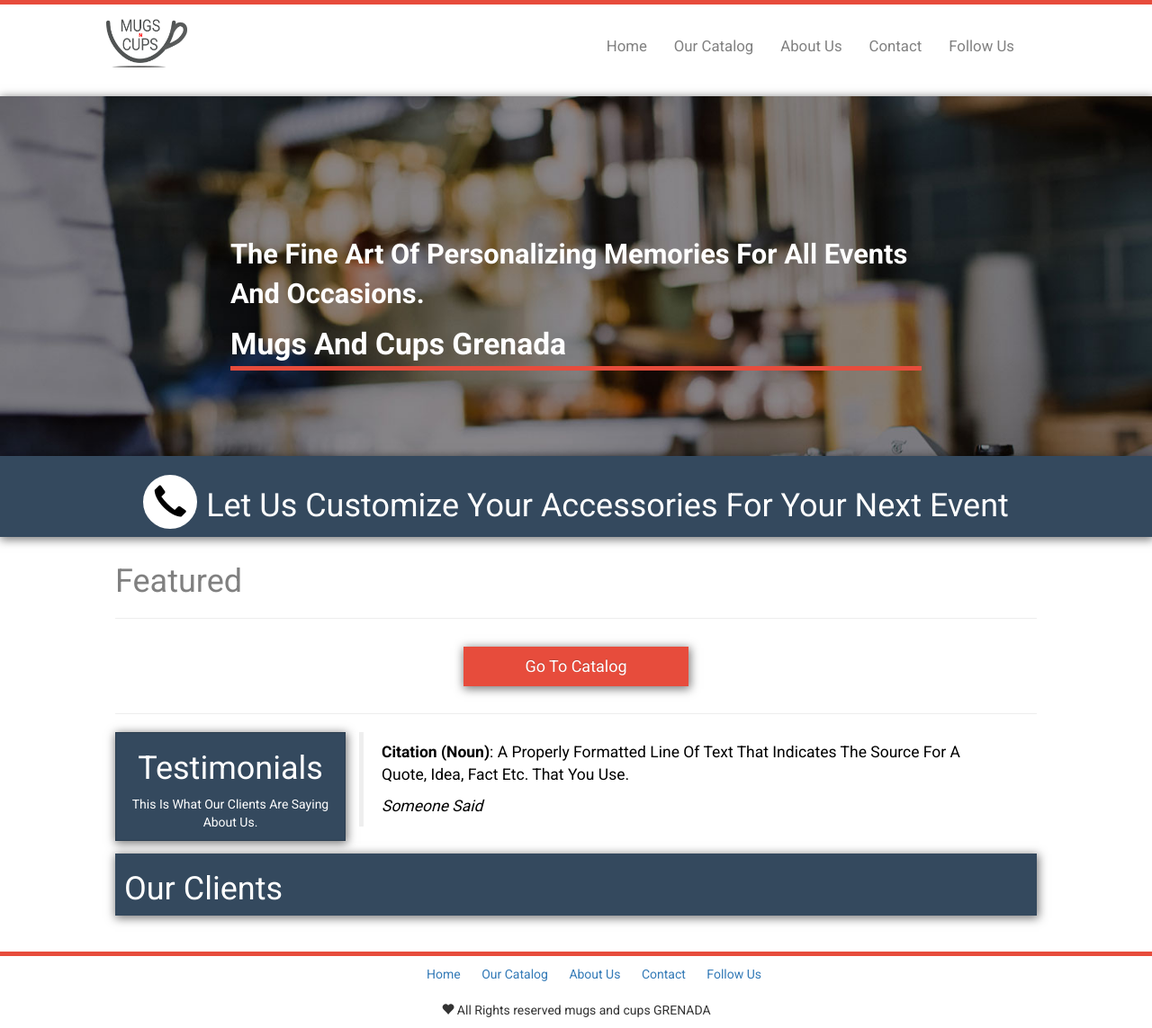
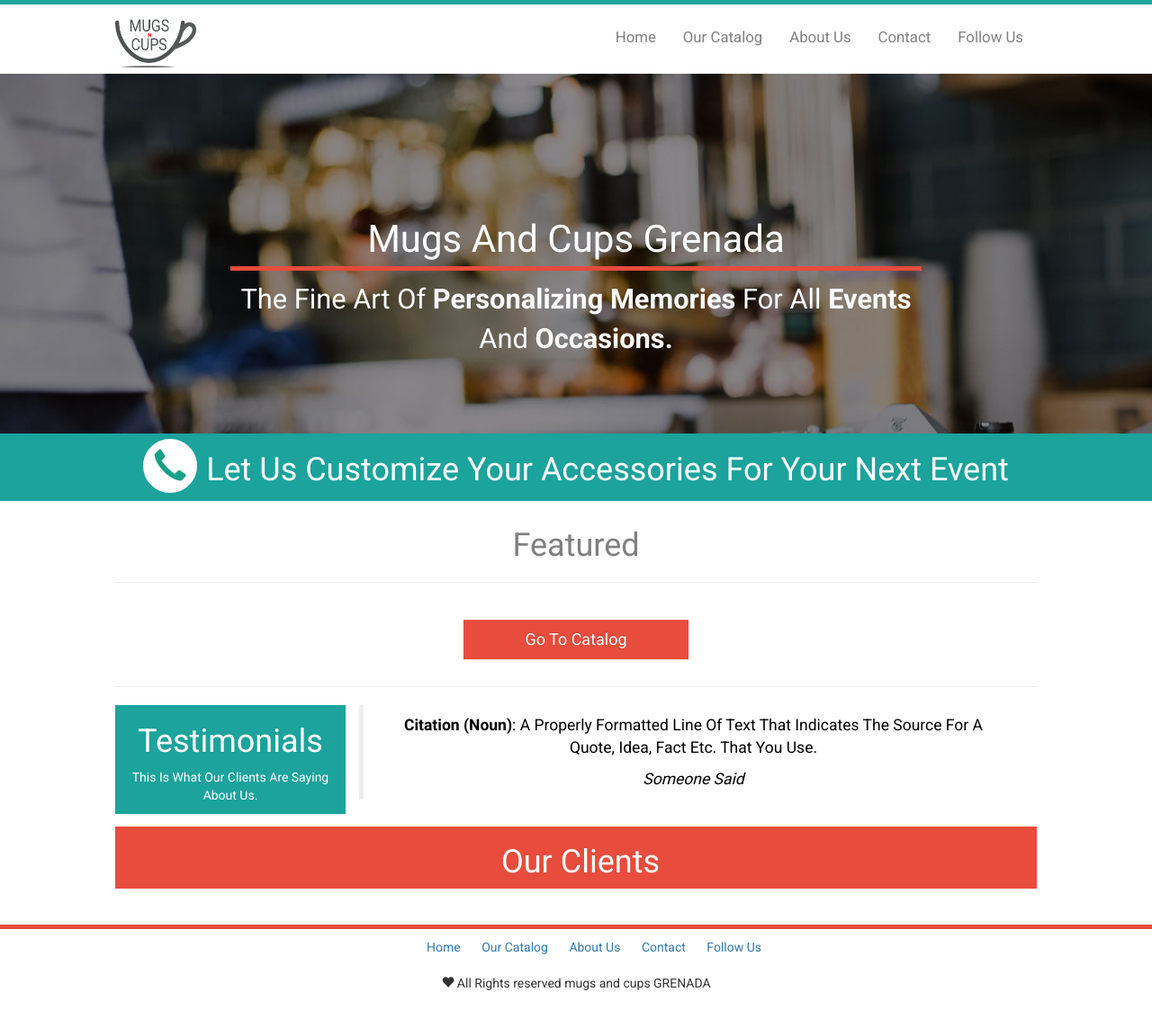
Before and after one commit to ckpd/mugsandcups, a Django app: page / in a window 1280 px wide. Shown: the whole page at 90% size. After the commit the page ends 1101 px from the top, so only its background shows below. Run offline with Django 3.2, Linux system fonts and the light colour scheme; data that the repository does not hold is empty; some libraries are stand-ins or nearby versions.

Commit message:
css changes with alignments

```diff
--- a/mugsandcups/static/css/mainstyle.css
+++ b/mugsandcups/static/css/mainstyle.css
@@ -3,18 +3,14 @@ a:hover{
 }
 
 body{
-    border-top: 5px solid #e74c3c ;
+    border-top: 5px solid #1BA39C;
 	font-family: Arial, Helvetica, sans-serif;
     font-family: 'Roboto';
     width: 100%;
 }
 
 .navbar{
-    margin-left: auto;
-    margin-right: auto;
     font-size: 1.2em;
-    padding-right: 20px;
-
   }
 .navbar a{
     color: grey;
@@ -26,39 +22,43 @@ body{
 
 }
 .nav li{
-    padding-top: 20px;
-
+    padding-top: 10px;
 }
 
 
 .type{
-    text-align: left;
-    font-size: 110%;
+    text-align: center;
+    font-size: .8em;
     color: white;
     text-transform: capitalize;
+    font-weight: 100;
+
 }
 
 .boldtype{
     font-weight: bold;
     color: white;
+    font-weight: 600;
+
 
 }
 
 .subtype{
-    text-align: left;
-    font-size: 1.2em;
+    text-align: center;
+    font-size: 1.5em;
     color: white;
+    font-weight: 100;
     border-bottom: 5px solid #e74c3c;
 
 }
 .welcome {
-    margin-top: 12%;
+    margin-top: 5%;
     color: white;
     font-weight: bold;
     font-size: 2em;
     overflow: hidden;
     width: 60%;
-    text-align: left;
+    text-align: center;
 
 }
 
@@ -68,15 +68,14 @@ body{
     background: url(../img/cta-bg.jpg);
     background-position: top;
     background-size: cover;
-    box-shadow: 1px 2px 10px 1px rgba(1,0,0,0.53);
     overflow: hidden;
+    margin-top: -15px;
 
 }
 .CallToAction{
     width: 100%;
     height: 100%;
-    background: #34495e;
-    box-shadow: 1px 2px 10px 1px rgba(1,0,0,0.53);
+    background: #1BA39C;
     text-align: center;
     text-transform: capitalize;
 
@@ -86,7 +85,7 @@ body{
     text-align: center;
     color: white;
     font-family: 'Roboto';
-
+    font-weight: 100;
 }
 
 
@@ -94,14 +93,14 @@ body{
 .phoneRound{
     border: 2px solid white;
     background: white;
-    color: black;
+    color: #16a085;
     border-radius: 100px;
     width: 60px;
     height: 60px;
-    padding-top: 10px;
     margin-right: 10px;
     text-align: center;
-
+    padding-top: 10px;
+    margin-top: -15px;
 }
 .space{
     height: 10px;
@@ -110,19 +109,29 @@ body{
     text-transform: capitalize;
     color: grey;
     font-family: 'Roboto';
+    text-align: center;
 
+}
+.showcase{
+    width:90%;
+    margin-bottom: 10px;
+    margin-left:auto;
+    margin-right:auto;
 }
 .showcase img{
     display: inline;
-     border-top: 5px solid #34495e;
     margin-top: 5px;
-    width: 245px;
-    height: 200px;
+    width: 100%;
+    height: 100%;
+    padding:5px;
+    box-shadow: 5px 0px 0px -10px rgba(0,0,0,0.4);
+    transition:all ease-in-out 300ms;
 
 }
 .showcase img:hover{
-    display: inline;
-     border-top: 5px solid #e74c3c;
+    display: inline-block;
+    box-shadow: 5px 37px 20px -20px rgba(0,0,0,0.2);
+    transform: translate(0px, -10px);
 
 }
 .btn, .btn-warning, .btn-lg{
@@ -131,15 +140,13 @@ body{
     width: 250px;
     background: #e74c3c;
     border: none;
-    box-shadow: 1px 2px 10px 1px rgba(1,0,0,0.53);
-
+    width: 100%;
 }
 .left{
     text-align: center;
-    background: #34495e;
+    background: #1BA39C;
     color: white;
-    border: 1px solid #2c3e50;
-    box-shadow: 1px 2px 10px 1px rgba(1,0,0,0.53);
+    border: 1px solid #1BA39C;
 
 }
 
@@ -148,13 +155,12 @@ body{
     color: grey;
     background: ;
     height: 150px;
-    box-shadow: 2px 2px 10px 2px rgba(1,0,0,0.53);
 
 }
 .clientline{
-    background: #34495e;
-    color: white;
-    box-shadow: 1px 2px 10px 1px rgba(1,0,0,0.53);
+    background: #e74c3c;
+
+    color: grey;
 
 }
 
@@ -205,6 +211,8 @@ body{
     display: inline;
     list-style: none;
     padding: 10px;
+    text-align: center;
+
  }
 .footernav ul{
    text-align: center;
@@ -216,9 +224,13 @@ body{
   display: none;
     color: black;
 }
+.img-responsive{
+    width:10px;
+    height:10px;
+}
 
 /* Responsive: Portrait tablets and up */
-@media screen and (min-width: 768px) {
+@media screen and (min-width: 440px) {
   .container {
     max-width: 1024px;
   }
@@ -242,5 +254,29 @@ body{
     margin-left: 0;
     margin-right: 0;
     }
+    .welcome {
+    margin-top: 12%;
+    }
+.type{
+    font-size: 110%;
+    }
+
+.subtype{
+    font-size: 1.5em;
 
 }
+.showcase{
+    width:100%;
+    margin-left:auto;
+    margin-right:auto;
+}
+.showcase img{
+    width: 167px;
+    height: 167px;
+
+}
+.btn, .btn-warning, .btn-lg{
+    width: 250px;
+}
+
+}
--- a/mugsandcups/templates/mugsandcups/base.html
+++ b/mugsandcups/templates/mugsandcups/base.html
@@ -11,12 +11,11 @@
     <link href='https://fonts.googleapis.com/css?family=Roboto:400,700' rel='stylesheet' type='text/css'>
     <link rel="stylesheet" href="//maxcdn.bootstrapcdn.com/bootstrap/3.2.0/css/bootstrap.min.css">
     <link rel="stylesheet" href="//maxcdn.bootstrapcdn.com/bootstrap/3.2.0/css/bootstrap-theme.min.css">
-    <link rel="stylesheet" type="text/css" href="{% static 'css/mainstyle.css' %}"/>
     <link rel="stylesheet" type="text/css" href="{% static 'css/inc/fancybox/jquery.fancybox.css' %}"/>
     <script src="http://code.jquery.com/jquery-1.10.2.js"></script>
+    <link rel="stylesheet" type="text/css" href="{% static 'css/mainstyle.css' %}"/>
+
     <script src="{% static 'js/main.js' %}"></script>
-
-
 
   </head>
   <body>
@@ -27,8 +26,8 @@
     <!-- Add your site or application content here -->
 
    <nav class="navbar">
+               <div class="container">
 
-      <div class="container">
         <div class="navbar-header">
           <button type="button" class="navbar-toggle collapsed" data-toggle="collapse" data-target="#navbar" aria-expanded="false" aria-controls="navbar">
             <span class="sr-only">Toggle navigation</span>
@@ -46,8 +45,8 @@
             <li><a href="{% url 'mugsandcups:contact' %}">Contact</a></li>
             <li class="link follow"><a href="#/">Follow Us</a></li>
           </ul>
-        </div><!--/.nav-collapse -->
-      </div>
+        </div>
+       </div><!--/.nav-collapse -->
     </nav>
 
       {% block content %}
--- a/mugsandcups/templates/mugsandcups/index.html
+++ b/mugsandcups/templates/mugsandcups/index.html
@@ -8,8 +8,8 @@
         <div class="col-md-12 ">
             <div class="col-md-12 actioncall">
                      <div class=" container welcome">
-          <p class="type"><span>The fine art of <span class="boldtype">Personalizing memories</span>  for all <span  class="boldtype"> events</span> and <span class="boldtype"> occasions.</span></span></p>
-          <p class="subtype">Mugs And Cups Grenada</p>
+                        <p class="subtype">Mugs And Cups Grenada</p>
+                        <p class="type"><span>The fine art of <span class="boldtype">Personalizing memories</span>  for all <span  class="boldtype"> events</span> and <span class="boldtype"> occasions.</span></span></p>
       </div>
             </div>
         </div>
@@ -34,7 +34,7 @@
 </div>
 {% load staticfiles %}
 
-<div class="container">
+<div class="container center">
     <div class="row">
         <div class="col-md-12 showcase">
                 {% for Features in Features %}
```
Also changed, not shown: mugsandcups/templates/mugsandcups/catalog.html (+8 -8 lines), media/flowlogo.jpg (added), media/salsablu_huiYJbb.jpg (added).
